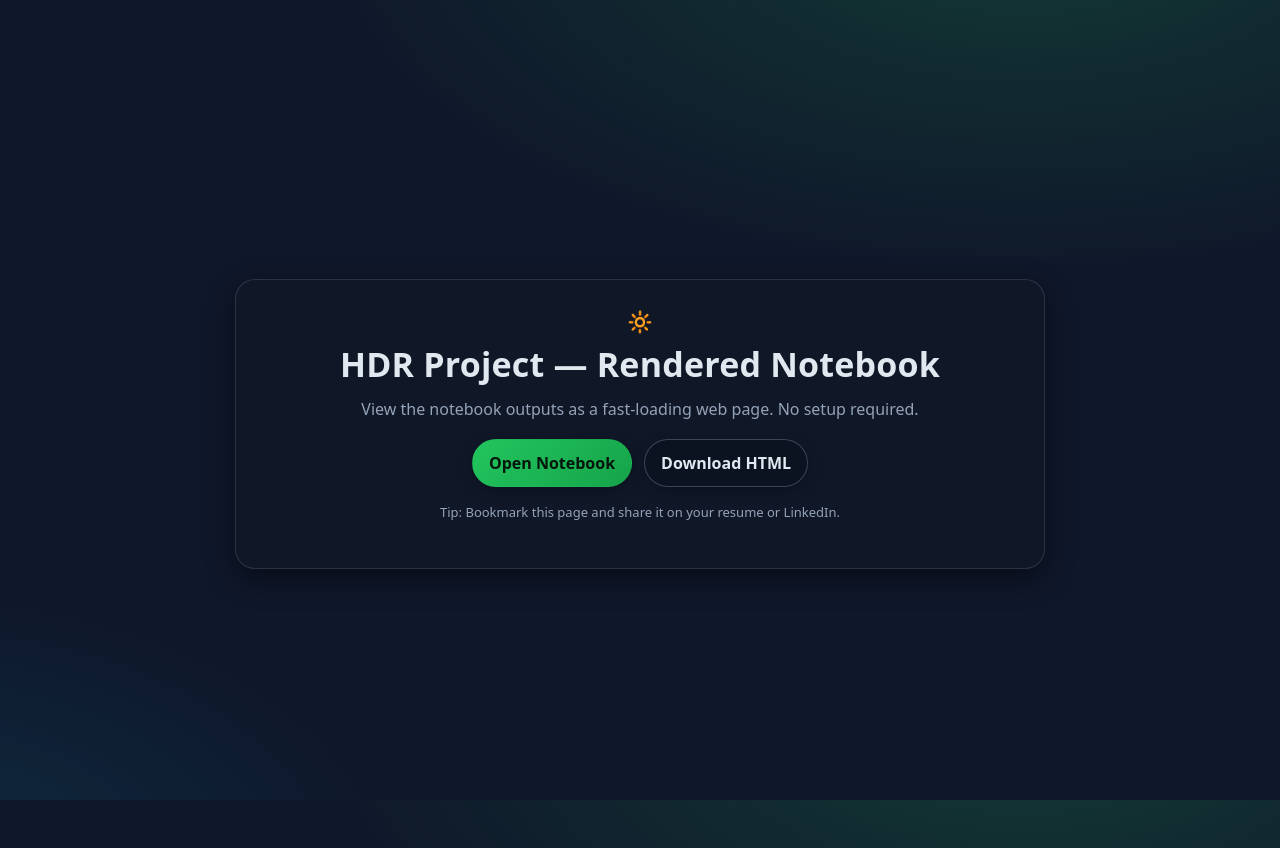
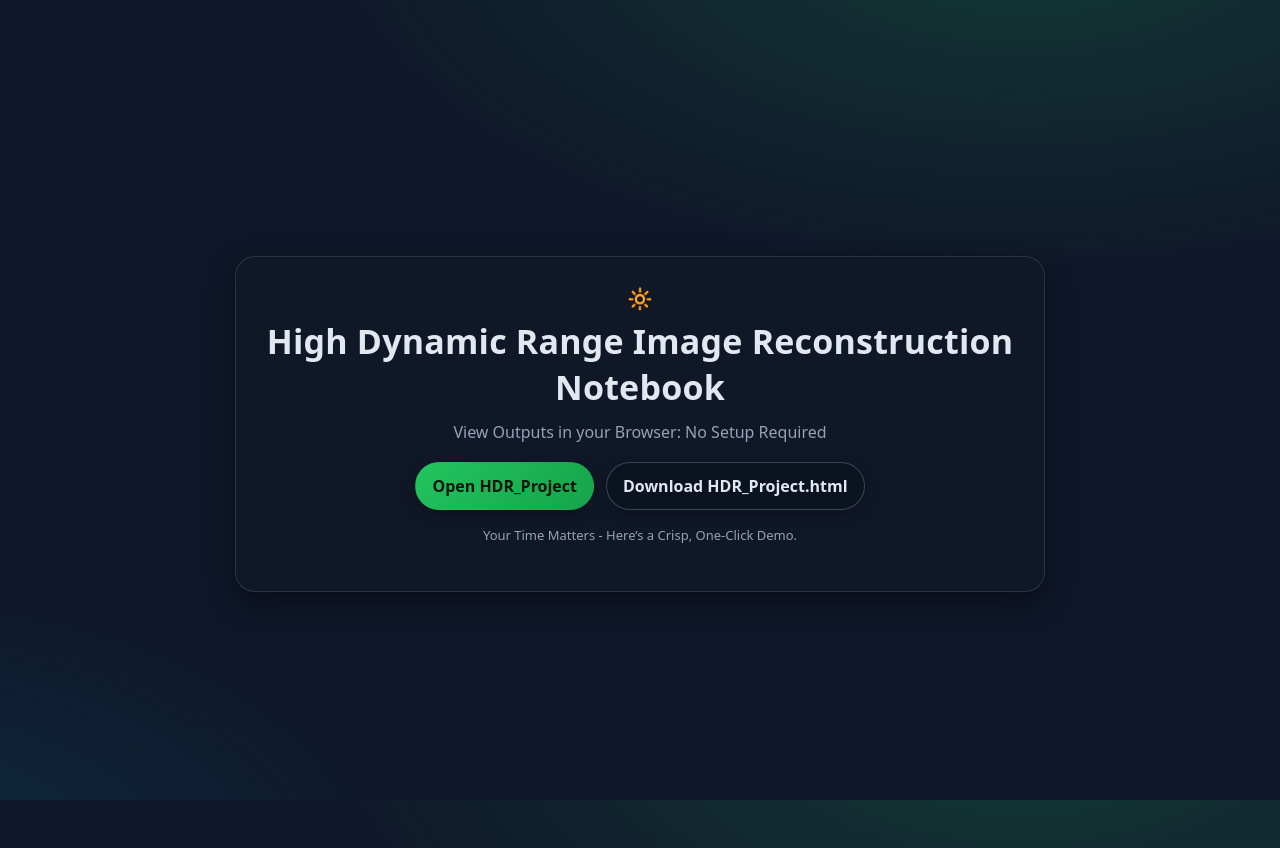
Before and after one commit to arrao10/High-Dynamic-Range-Image-Reconstruction, a plain HTML site: page docs/index.html in a window 1280 px wide. Drawn offline with Linux system fonts and the light colour scheme.

Commit message:
Update index.html

```diff
--- a/docs/index.html
+++ b/docs/index.html
@@ -82,16 +82,15 @@
 <body>
   <main class="card">
     <div class="emoji">🔆</div>
-    <h1>HDR Project — Rendered Notebook</h1>
-    <p>View the notebook outputs as a fast-loading web page. No setup required.</p>
+    <h1>High Dynamic Range Image Reconstruction Notebook</h1>
+    <p>View Outputs in your Browser: No Setup Required</p>
 
     <div class="buttons">
-      <!-- Update the href if your filename is different -->
-      <a class="btn primary" href="./HDR_Project.html">Open Notebook</a>
-      <a class="btn" href="./HDR_Project.html" download>Download HTML</a>
+      <a class="btn primary" href="./HDR_Project.html">Open HDR_Project</a>
+      <a class="btn" href="./HDR_Project.html" download>Download HDR_Project.html</a>
     </div>
 
-    <p class="small">Tip: Bookmark this page and share it on your resume or LinkedIn.</p>
+    <p class="small">Your Time Matters - Here’s a Crisp, One-Click Demo.</p>
   </main>
 </body>
 </html>
```
